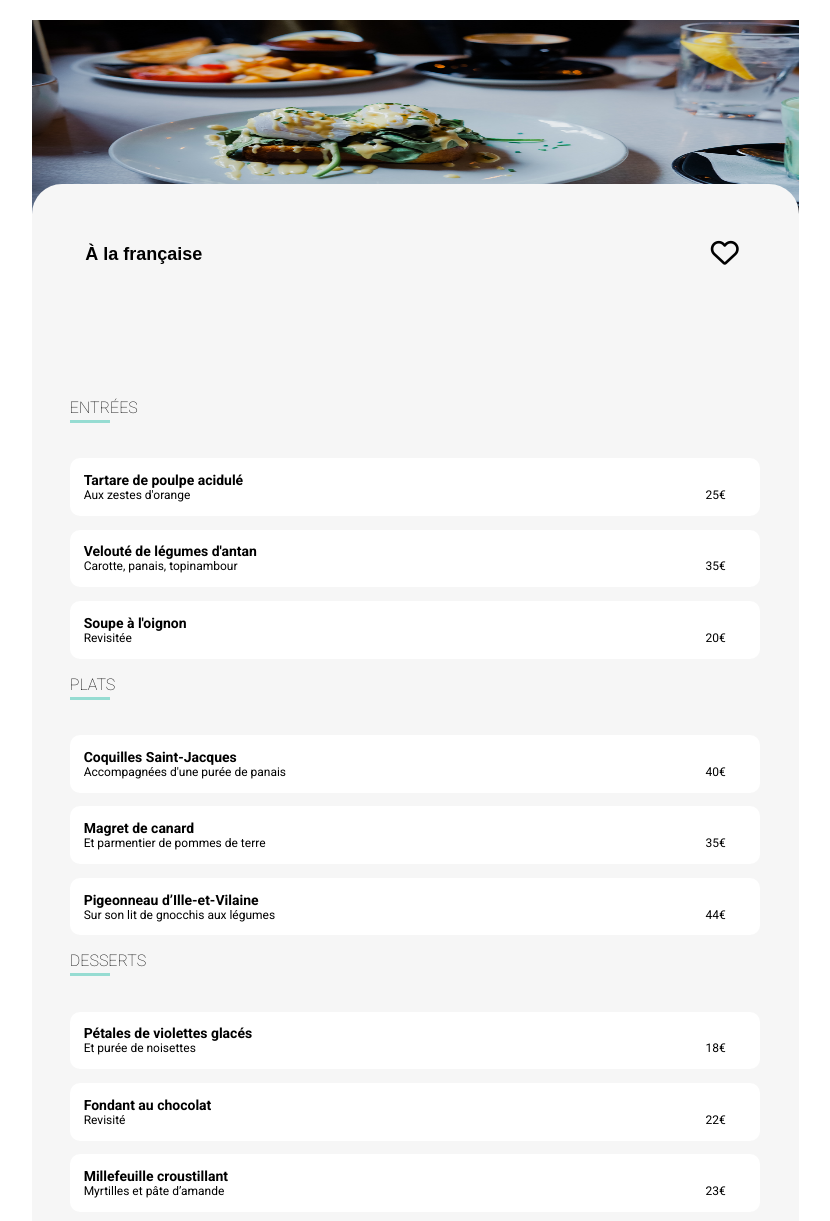
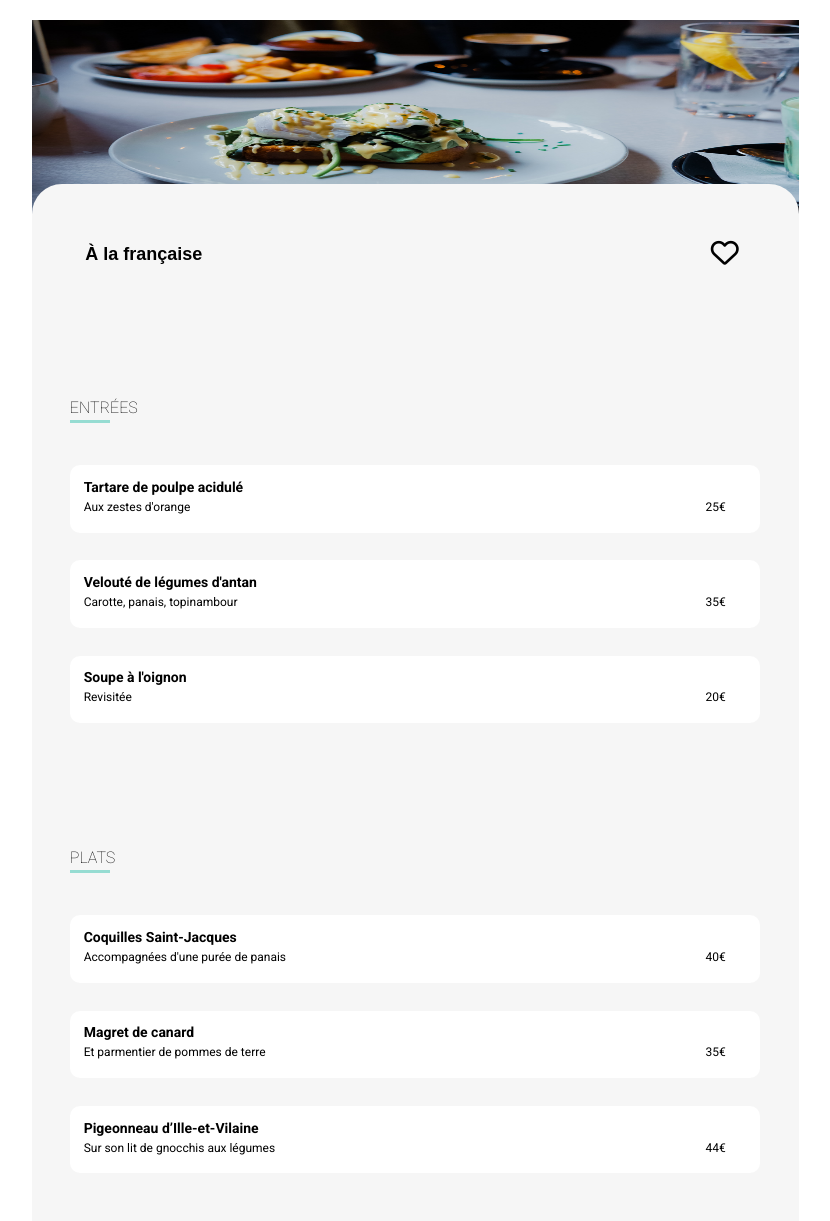
Before and after one commit to DVvor/DanielVorasane_3_01012022, a website: page menu-alafrancaise.html in a window 1280 px wide. Shown: the part 51-1272 px from the top of the page, without its empty margins (225-1055 px from the left). Drawn offline with Linux system fonts and the light colour scheme; a web font is replaced by a local one.

Commit message:
height card menu modified

```diff
--- a/sass/main.scss
+++ b/sass/main.scss
@@ -332,6 +332,7 @@ footer {
         }
     }
     &__body {
+        height: 1000px;
         position: relative;
         bottom: 40px;
         background-color: $colour-grey;
@@ -383,7 +384,7 @@ footer {
         }
         .starters {
             margin: 5%;
-            height: 200px;
+            // height: 200px;
             display: flex;
             flex-direction: column;
             justify-content: space-between;
@@ -413,7 +414,7 @@ footer {
                 display: flex;
                 flex-wrap: wrap;
                 justify-content: space-between;
-                margin: 1% 0%;
+                margin: 2% 0%;
                 :hover {
                     box-shadow:inset -200px 0 0 0 #DEEBFF;
                 }
@@ -425,7 +426,7 @@ footer {
         }
         .dishes {
             margin: 5%;
-            height: 200px;
+            // height: 200px;
             display: flex;
             flex-direction: column;
             justify-content: space-between;
@@ -455,7 +456,7 @@ footer {
                 display: flex;
                 flex-wrap: wrap;
                 justify-content: space-between;
-                margin: 1% 0%;
+                margin: 2% 0%;
                 h3 {
                     font-size: 14px;
                     width: 100%;
@@ -464,7 +465,7 @@ footer {
         }
         .desserts {
             margin: 5%;
-            height: 200px;
+            // height: 200px;
             display: flex;
             flex-direction: column;
             justify-content: space-between;
@@ -494,7 +495,7 @@ footer {
                 display: flex;
                 flex-wrap: wrap;
                 justify-content: space-between;
-                margin: 1% 0%;
+                margin: 2% 0%;
                 h3 {
                     font-size: 14px;
                     width: 100%;
```
Also changed, not shown: public/css/style.css, 1 other file.
